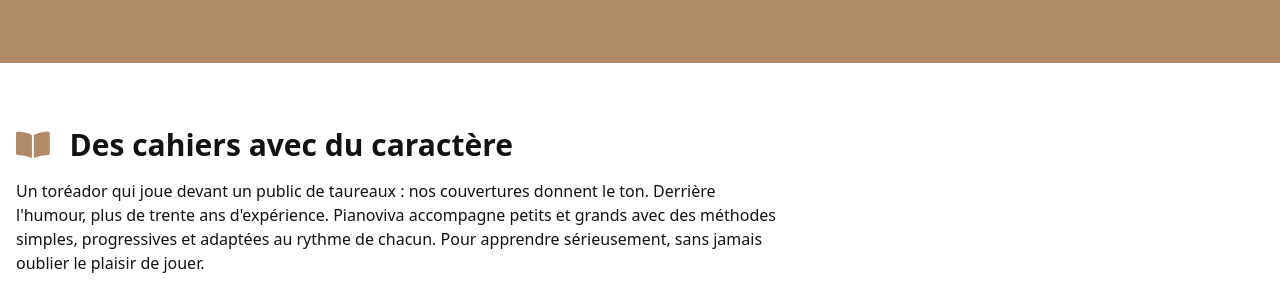
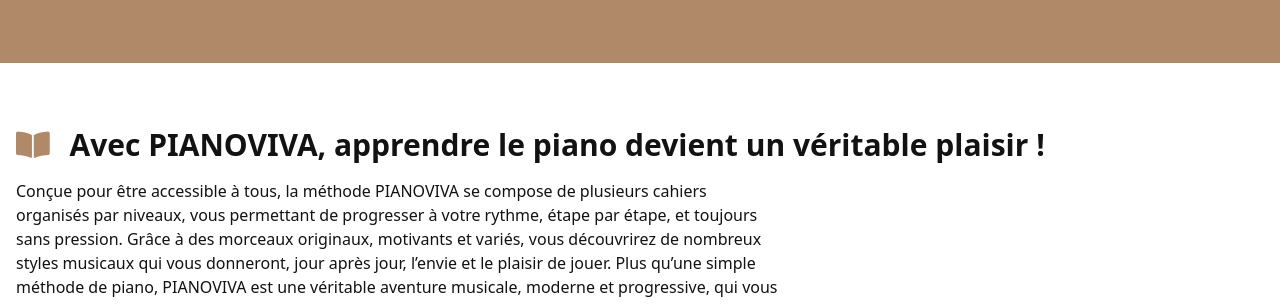
Before and after one commit to theburke9/pianoviva, a website built with Vite: page index.html in a window 1280 px wide. Shown: the part 1010-1314 px from the top of the page. Built offline with nearby package versions, Linux system fonts and the light colour scheme.

Commit message:
Revise PIANOVIVA promotion for clarity and engagement
Updated promotional text for PIANOVIVA to emphasize accessibility and enjoyment in learning piano.

```diff
--- a/index.html
+++ b/index.html
@@ -145,12 +145,14 @@
         <div class="container mx-auto px-4">
           <h2 id="method-heading" class="text-xl md:text-3xl font-bold text-left mb-4">
             <i aria-hidden="true" class="fas fa-book-open text-primary mr-3"></i>
-            Des cahiers avec du caractère
+            Avec PIANOVIVA, apprendre le piano devient un véritable plaisir !
           </h2>
           <p class="mb-12 max-w-3xl">
-            Un toréador qui joue devant un public de taureaux : nos couvertures donnent le ton. Derrière l'humour, plus de trente
-            ans d'expérience. Pianoviva accompagne petits et grands avec des méthodes simples, progressives et adaptées au rythme
-            de chacun. Pour apprendre sérieusement, sans jamais oublier le plaisir de jouer.
+          Conçue pour être accessible à tous, la méthode PIANOVIVA se compose de plusieurs cahiers organisés par niveaux, vous permettant de progresser à votre rythme, étape par étape, et toujours sans pression.
+          Grâce à des morceaux originaux, motivants et variés, vous découvrirez de nombreux styles musicaux qui vous donneront, jour après jour, l’envie et le plaisir de jouer.
+          Plus qu’une simple méthode de piano, PIANOVIVA est une véritable aventure musicale, moderne et progressive, qui vous accompagnera tout au long de votre apprentissage.
+          Alors, quel que soit votre âge, si vous avez toujours rêvé de jouer du piano sans jamais avoir osé vous lancer, il est temps de réaliser votre rêve !
+          Avec PIANOVIVA, l’aventure musicale commence aujourd’hui !
           </p>
 
           <div class="grid grid-cols-2 md:grid-cols-3 xl:grid-cols-5 gap-4 md:gap-8">
```
